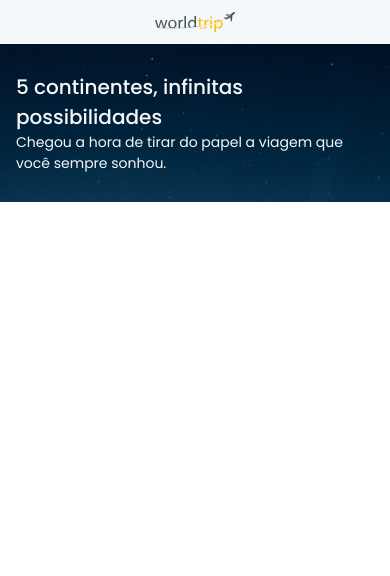
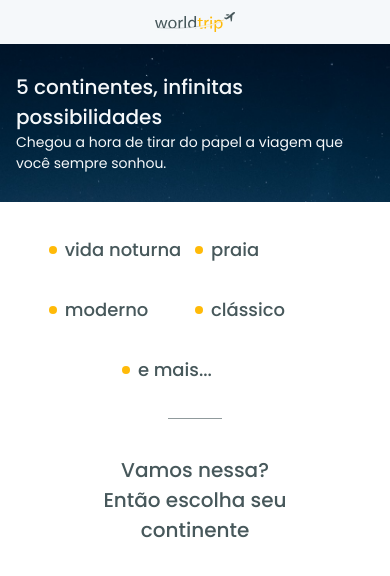
Before and after one commit to Dathin/chakraui, a Next.js app: page / in a window 390 px wide. Shown: the top 576 px of the page. Built offline with nearby package versions, Linux system fonts and the light colour scheme.

Commit message:
feat: mobile content

```diff
--- a/package.json
+++ b/package.json
@@ -16,7 +16,8 @@
     "framer-motion": "^4",
     "next": "11.0.1",
     "react": "17.0.2",
-    "react-dom": "17.0.2"
+    "react-dom": "17.0.2",
+    "swiper": "^6.7.5"
   },
   "devDependencies": {
     "@types/react": "17.0.11",
--- /dev/null
+++ b/src/components/Content/index.tsx
@@ -0,0 +1,21 @@
+import { Divider, Flex, Heading, SimpleGrid } from "@chakra-ui/react";
+import React from "react";
+import { Topic } from "../Topic";
+
+export function Content() {
+  return (
+    <Flex width="100%" justifyContent="center">
+      <Flex wrap="wrap" w="75%" justifyContent="center">
+        <Topic width="50%" topicName="vida noturna" />
+        <Topic width="50%" topicName="praia" />
+        <Topic width="50%" topicName="moderno" />
+        <Topic width="50%" topicName="clássico" />
+        <Topic width="50%" topicName="e mais..." />
+        <Flex width="75%" justifyContent="center">
+          <Divider pt={9} w="25%" />
+        </Flex>
+        <Heading textAlign="center" pt={9} as="h2" fontStyle="normal" fontWeight="500" fontSize="20px" lineHeight="30px" color="gray.200">Vamos nessa?<br /> Então escolha seu continente</Heading>
+      </Flex>
+    </Flex>
+  );
+}
--- /dev/null
+++ b/src/components/Topic/index.tsx
@@ -0,0 +1,34 @@
+import { Box, Center, Heading, VStack } from "@chakra-ui/react";
+import React, { ElementType } from "react";
+import { YellowElipse } from "../YellowElipse";
+
+interface TopicProps {
+  topicName: string;
+  icon?: ElementType;
+  width?: string;
+}
+
+export function Topic({ topicName, icon, width }: TopicProps) {
+    const headingElement = <Heading
+    as="h3"
+    color="gray.200"
+    fontSize="18px"
+    fontStyle="normal"
+    fontWeight="500"
+    pl={icon ? 0 : 2}
+  >
+    {topicName}
+  </Heading>
+
+  return icon ? (
+    <VStack pt={9} justifyContent="left" w={width && width}>
+      <YellowElipse />
+      {headingElement}
+    </VStack>
+  ) : (
+    <Center pt={9} justifyContent="left" w={width && width}>
+      <YellowElipse />
+      {headingElement}
+    </Center>
+  );
+}
--- /dev/null
+++ b/src/components/YellowElipse/index.tsx
@@ -0,0 +1,8 @@
+export function YellowElipse(){
+    return (
+        <svg width="8" height="8" viewBox="0 0 8 8" fill="none" xmlns="http://www.w3.org/2000/svg">
+            <circle cx="4" cy="3.99994" r="4" fill="#FFBA08"/>
+        </svg>
+
+    )
+}
--- a/src/pages/index.tsx
+++ b/src/pages/index.tsx
@@ -1,10 +1,12 @@
-import { Box } from "@chakra-ui/react";
 import React from "react";
-import theme from "../styles/theme";
 import { Banner } from '../components/Banner'
+import { Content } from "../components/Content";
 
 export default function Home() {
   return (
-    <Banner></Banner>
+    <>
+      <Banner />
+      <Content />
+    </>
   );
 }
--- a/src/styles/theme.ts
+++ b/src/styles/theme.ts
@@ -8,6 +8,9 @@ const fonts = {
 const colors = {
   white: {
     100: '#F5F8FA'
+  },
+  gray: {
+    200: '#47585B'
   }
 }
 
```
Also changed, not shown: 1 other file (tests, documents, lock files or other folders).
